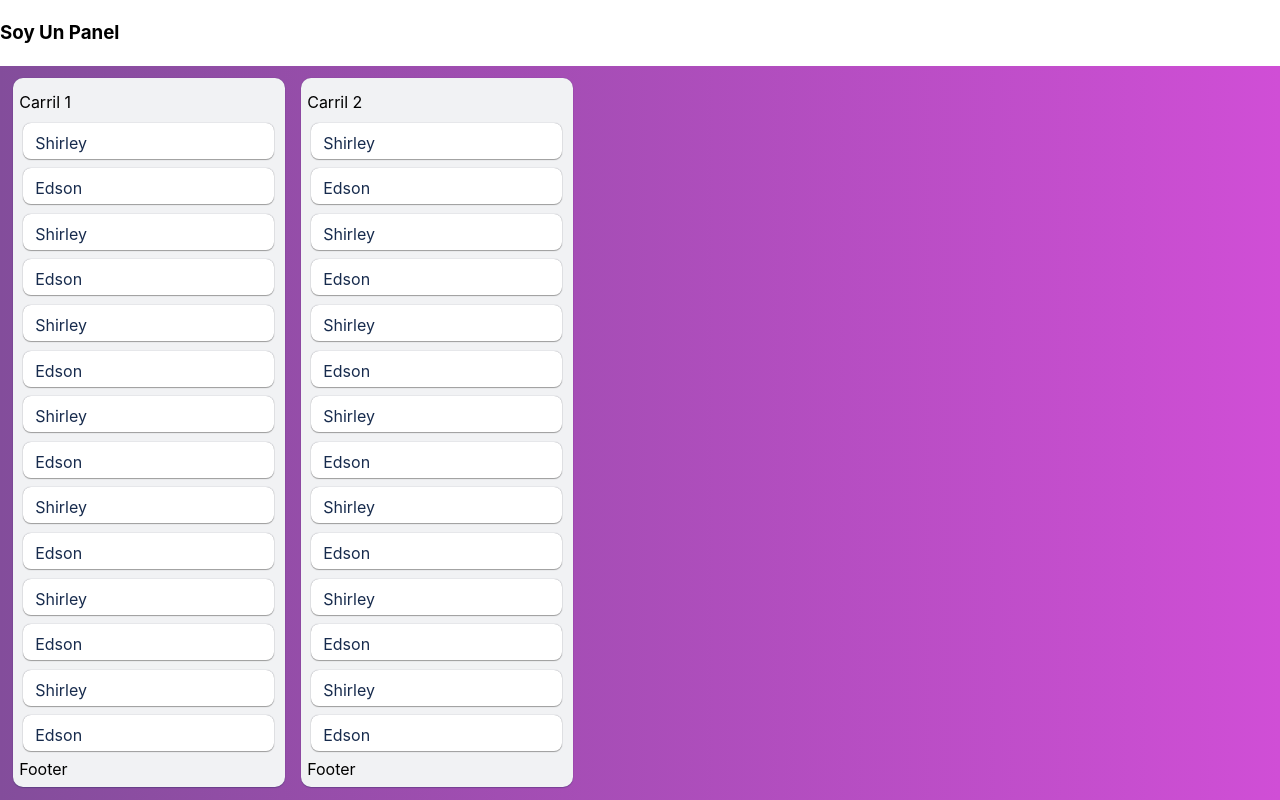
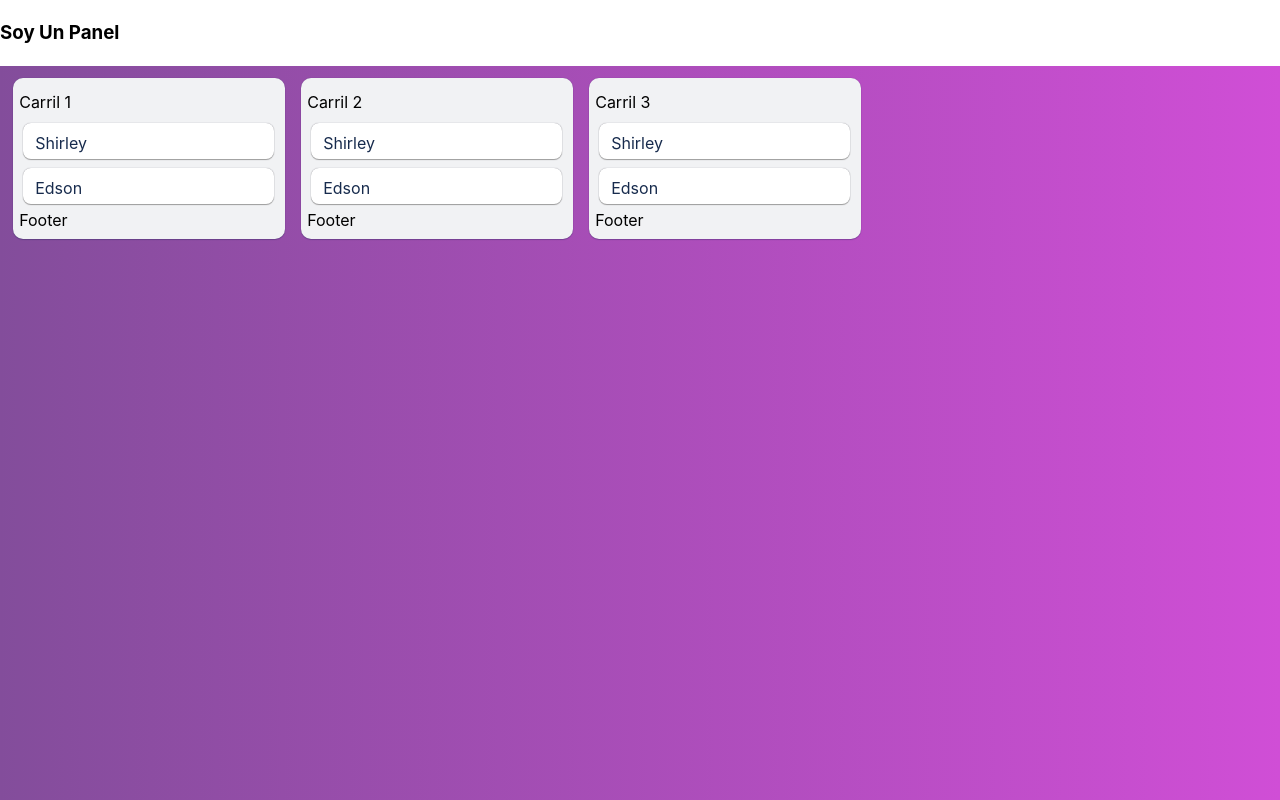
Before and after one commit to shirleymq/task-board, a React (Vite) app: page / in a window 1280 px wide. Built offline with nearby package versions, Linux system fonts and the light colour scheme.

Commit message:
add list

```diff
--- a/src/App.tsx
+++ b/src/App.tsx
@@ -2,8 +2,11 @@ import "./App.css";
 import { Panel } from "./components/panel";
 import { Lane, LaneContent, LaneHeader } from "./components/lane";
 import { Item } from "./components/item";
+import { useState } from "react";
 
 function App() {
+
+  const [lane, setLane] = useState(DATA)
 
   return (
     <>
@@ -11,277 +14,77 @@ function App() {
         <h3>Soy Un Panel</h3>
       </div>
       <Panel>
-        <Lane>
+        {lane.map((lane, index) => {
+          return (
+            <Lane key={index} >
               <LaneHeader>
-            Carril 1
+                {lane.title}
               </LaneHeader>
               <LaneContent>
-            <Item>
-              Shirley
+                {
+                  lane.items.map((item, index) => {
+                    return (
+                      <Item key={index}>
+                        {item.details}
                       </Item>
-            <Item>
-              Edson
-            </Item>
-            <Item>
-              Shirley
-            </Item>
-            <Item>
-              Edson
-            </Item>
-            <Item>
-              Shirley
-            </Item>
-            <Item>
-              Edson
-            </Item>
-            <Item>
-              Shirley
-            </Item>
-            <Item>
-              Edson
-            </Item>
-            <Item>
-              Shirley
-            </Item>
-            <Item>
-              Edson
-            </Item>
-            <Item>
-              Shirley
-            </Item>
-            <Item>
-              Edson
-            </Item>
-            <Item>
-              Shirley
-            </Item>
-            <Item>
-              Edson
-            </Item>
-            <Item>
-              Shirley
-            </Item>
-            <Item>
-              Edson
-            </Item>
-            <Item>
-              Shirley
-            </Item>
-            <Item>
-              Edson
-            </Item>
-            <Item>
-              Shirley
-            </Item>
-            <Item>
-              Edson
-            </Item>
+                    )
+                  })
+                }
               </LaneContent>
             </Lane>
-        <Lane>
-          <LaneHeader>
-            Carril 2
-          </LaneHeader>
-          <LaneContent>
-            <Item>
-              Shirley
-            </Item>
-            <Item>
-              Edson
-            </Item>
-            <Item>
-              Shirley
-            </Item>
-            <Item>
-              Edson
-            </Item>
-            <Item>
-              Shirley
-            </Item>
-            <Item>
-              Edson
-            </Item>
-            <Item>
-              Shirley
-            </Item>
-            <Item>
-              Edson
-            </Item>
-            <Item>
-              Shirley
-            </Item>
-            <Item>
-              Edson
-            </Item>
-            <Item>
-              Shirley
-            </Item>
-            <Item>
-              Edson
-            </Item>
-            <Item>
-              Shirley
-            </Item>
-            <Item>
-              Edson
-            </Item>
-            <Item>
-              Shirley
-            </Item>
-            <Item>
-              Edson
-            </Item>
-            <Item>
-              Shirley
-            </Item>
-            <Item>
-              Edson
-            </Item>
-            <Item>
-              Shirley
-            </Item>
-            <Item>
-              Edson
-            </Item>
-          </LaneContent>
-        </Lane>
-        {/* <Lane>
-          <LaneHeader>
-            Carril 3
-          </LaneHeader>
-          <LaneContent>
-            <Item>
-              Shirley
-            </Item>
-            <Item>
-              Edson
-            </Item>
-            <Item>
-              Shirley
-            </Item>
-            <Item>
-              Edson
-            </Item>
-            <Item>
-              Shirley
-            </Item>
-            <Item>
-              Edson
-            </Item>
-            <Item>
-              Shirley
-            </Item>
-            <Item>
-              Edson
-            </Item>
-            <Item>
-              Shirley
-            </Item>
-            <Item>
-              Edson
-            </Item>
-            <Item>
-              Shirley
-            </Item>
-            <Item>
-              Edson
-            </Item>
-            <Item>
-              Shirley
-            </Item>
-            <Item>
-              Edson
-            </Item>
-            <Item>
-              Shirley
-            </Item>
-            <Item>
-              Edson
-            </Item>
-            <Item>
-              Shirley
-            </Item>
-            <Item>
-              Edson
-            </Item>
-            <Item>
-              Shirley
-            </Item>
-            <Item>
-              Edson
-            </Item>
-          </LaneContent>
-        </Lane>
-        <Lane>
-          <LaneHeader>
-            Carril 4
-          </LaneHeader>
-          <LaneContent>
-            <Item>
-              Shirley
-            </Item>
-            <Item>
-              Edson
-            </Item>
-            <Item>
-              Shirley
-            </Item>
-            <Item>
-              Edson
-            </Item>
-            <Item>
-              Shirley
-            </Item>
-            <Item>
-              Edson
-            </Item>
-            <Item>
-              Shirley
-            </Item>
-            <Item>
-              Edson
-            </Item>
-            <Item>
-              Shirley
-            </Item>
-            <Item>
-              Edson
-            </Item>
-            <Item>
-              Shirley
-            </Item>
-            <Item>
-              Edson
-            </Item>
-            <Item>
-              Shirley
-            </Item>
-            <Item>
-              Edson
-            </Item>
-            <Item>
-              Shirley
-            </Item>
-            <Item>
-              Edson
-            </Item>
-            <Item>
-              Shirley
-            </Item>
-            <Item>
-              Edson
-            </Item>
-            <Item>
-              Shirley
-            </Item>
-            <Item>
-              Edson
-            </Item>
-          </LaneContent>
-        </Lane> */}
+          )
+        })}
+
+
       </Panel>
     </>
   );
 }
 
 export default App;
+
+
+const DATA = [
+  {
+    id: 1,
+    title: "Carril 1",
+    items: [
+      {
+        id: 1,
+        details: "Shirley"
+      },
+      {
+        id: 2,
+        details: "Edson"
+      }
+    ]
+  },
+  {
+    id: 2,
+    title: "Carril 2",
+    items: [
+      {
+        id: 3,
+        details: "Shirley"
+      },
+      {
+        id: 4,
+        details: "Edson"
+      }
+    ]
+  },
+  {
+    id: 3,
+    title: "Carril 3",
+    items: [
+      {
+        id: 5,
+        details: "Shirley"
+      },
+      {
+        id: 6,
+        details: "Edson"
+      }
+    ]
+  },
+]
--- a/src/components/lane/index.tsx
+++ b/src/components/lane/index.tsx
@@ -4,8 +4,14 @@ type LaneProps = HTMLAttributes<HTMLDivElement> & {
 }
 
 export const Lane: FC<PropsWithChildren<LaneProps>> = ({ children, className, ...props }) => {
+
+
   return (
-    <div className={`lane ${className}`} {...props} draggable>
+    <div
+      onDragStart={()=>{console.log("")}}
+      className={`lane ${className}`} {...props}
+      draggable
+    >
       {children}
       <div>
         Footer
--- a/src/components/lane/style.css
+++ b/src/components/lane/style.css
@@ -9,6 +9,7 @@
     box-sizing: border-box;
     display: flex;
     flex-direction: column;
+    height: fit-content;
 }
 
 .lane-header {
```
Lines whose indentation alone changed are shown as unchanged.
